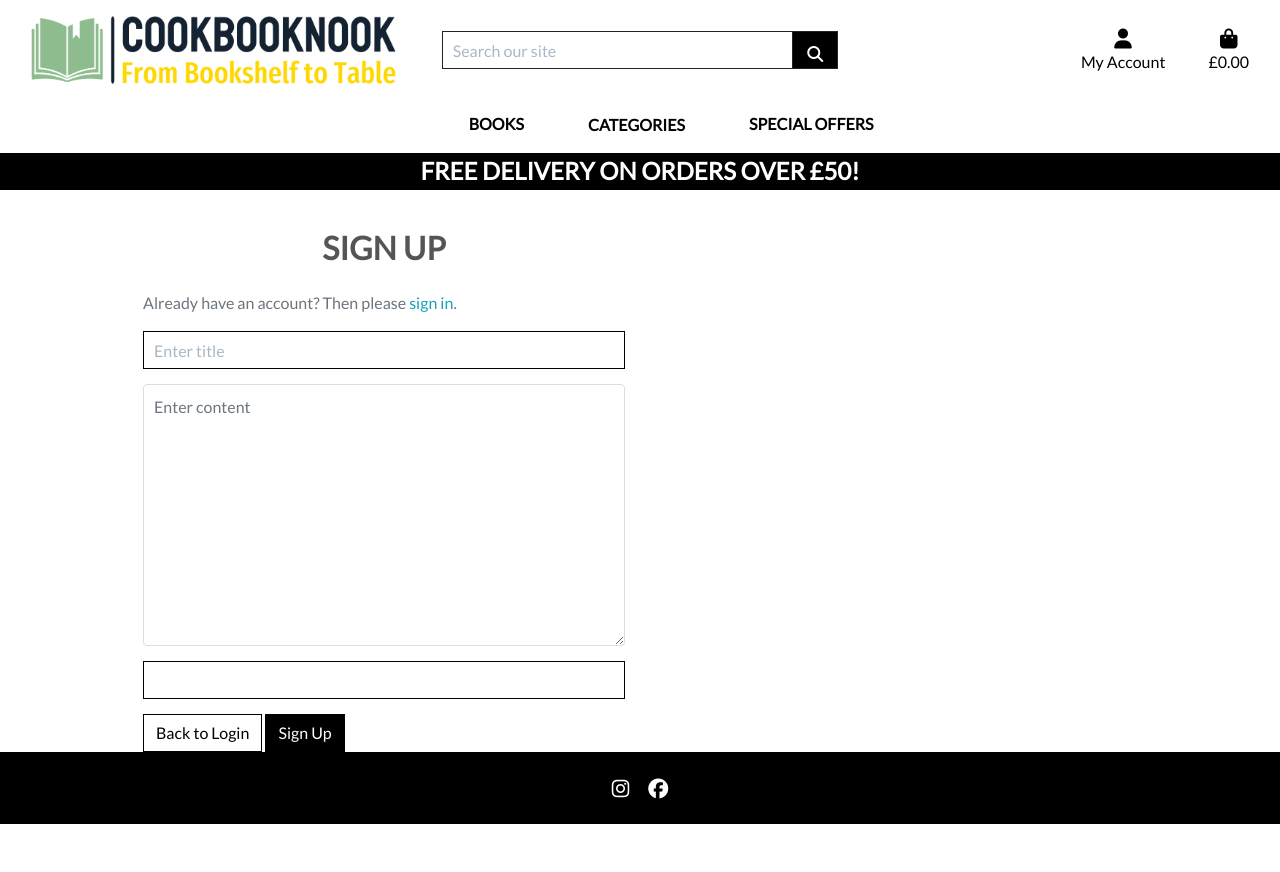
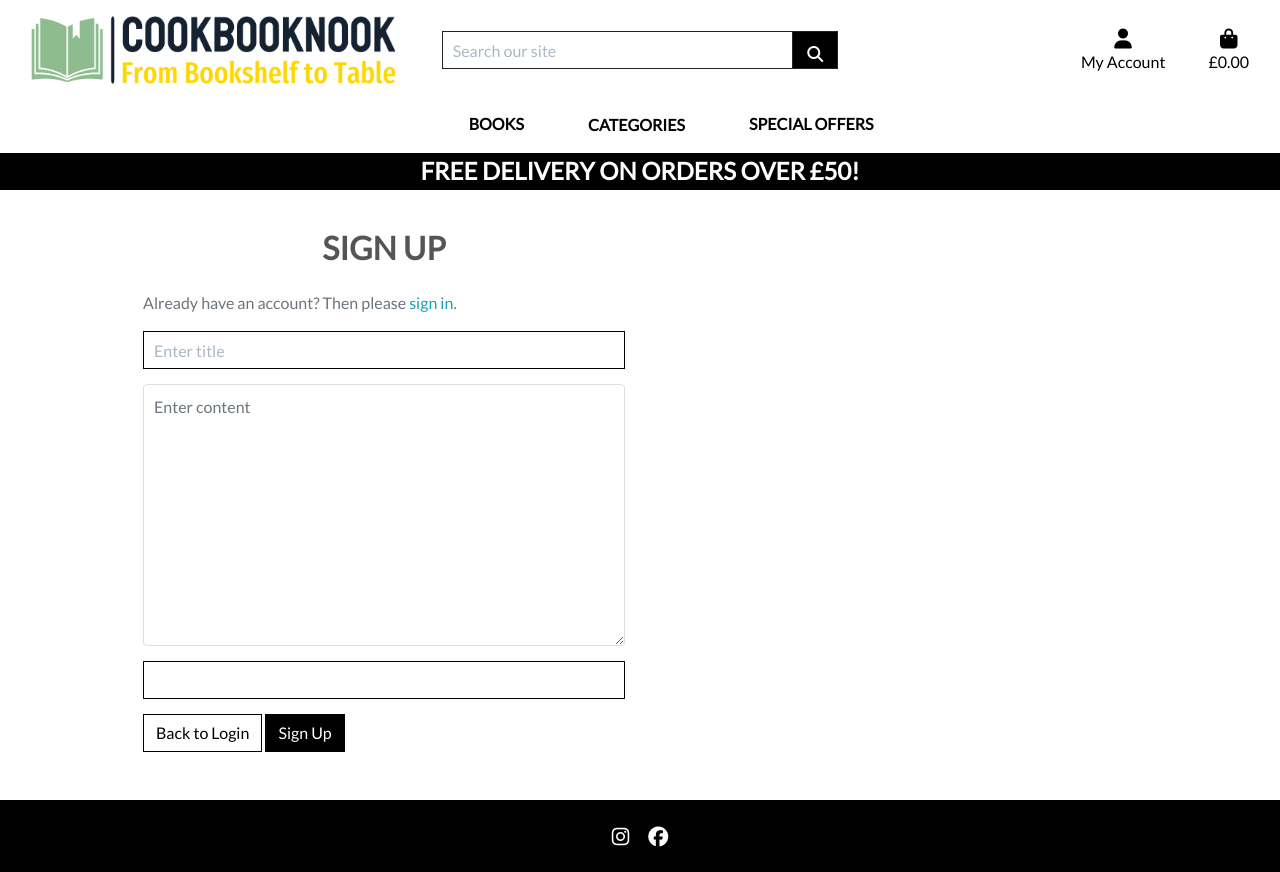
Before and after one commit to STRAN90/milestone-project-4, a Django app: template templates/allauth/account/signup.html in a window 1280 px wide. Before the commit the page ends 824 px from the top, so only its background shows below. Run offline with Django 3.2, Linux system fonts and the light colour scheme; the template is opened without the code that fills it: values that come from a table or form of the project are taken from there, others are empty; some libraries are stand-ins or nearby versions.

Commit message:
Add margins to sign in and login templates

```diff
--- a/templates/allauth/account/login.html
+++ b/templates/allauth/account/login.html
@@ -42,8 +42,8 @@
   {% if redirect_field_value %}
   <input type="hidden" name="{{ redirect_field_name }}" value="{{ redirect_field_value }}" />
   {% endif %}
-  <a class="btn btn-outline-black rounded-0" href="{% url 'home' %}">Home</a>
-  <button class="primaryAction" type="submit">{% trans "Sign In" %}</button>
+  <a class="btn btn-outline-black rounded-0 mb-5" href="{% url 'home' %}">Home</a>
+  <button class="primaryAction mb-5" type="submit">{% trans "Sign In" %}</button>
 </form>
 
 {% endblock %}
--- a/templates/allauth/account/signup.html
+++ b/templates/allauth/account/signup.html
@@ -16,8 +16,8 @@
   {% if redirect_field_value %}
   <input type="hidden" name="{{ redirect_field_name }}" value="{{ redirect_field_value }}" />
   {% endif %}
-  <a class="btn btn-outline-black rounded-0" href="{% url 'account_login' %}">Back to Login</a>
-  <button type="submit">{% trans "Sign Up" %}</button>
+  <a class="btn btn-outline-black rounded-0 mb-5" href="{% url 'account_login' %}">Back to Login</a>
+  <button type="submit" class="mb-5">{% trans "Sign Up" %}</button>
 </form>
 
 {% endblock %}
```
